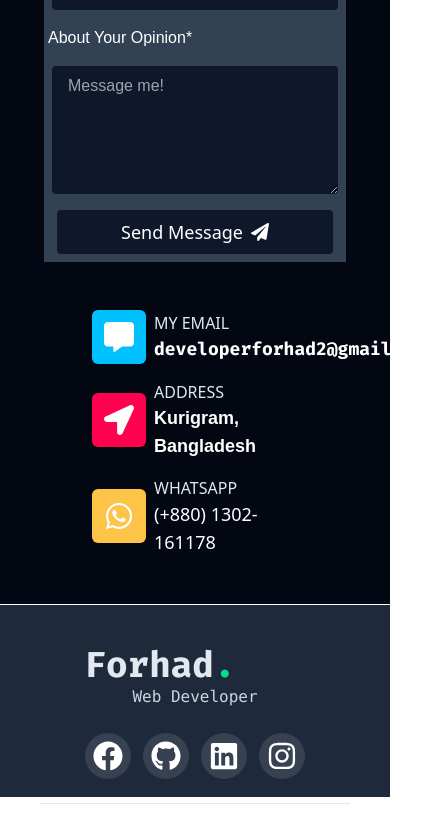
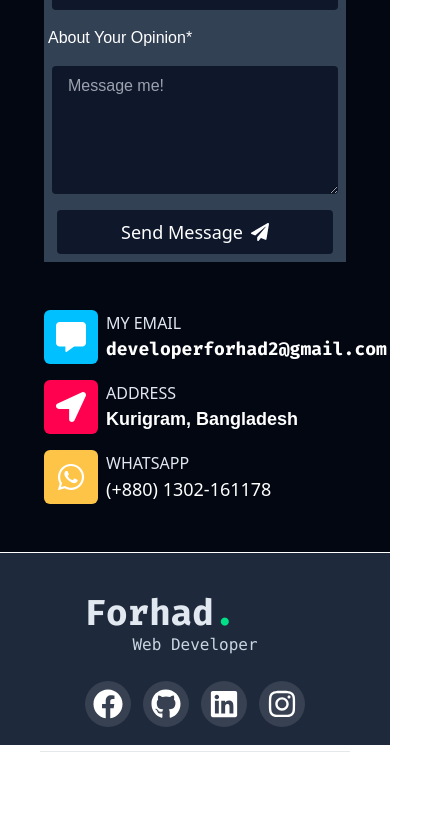
Before and after one commit to MdForhadHossainBabu/Forhad, a React (Vite) app: page / in a window 390 px wide. Shown: the part 8843-9679 px from the top of the page, 435 px wide, since content can reach past the window. After the commit the page ends 9639 px from the top, so only its background shows below. Built offline with nearby package versions, Linux system fonts and the light colour scheme; a web font is replaced by a local one.

Commit message:
added to resposive design

```diff
--- a/src/Layout/Contact/Contact.jsx
+++ b/src/Layout/Contact/Contact.jsx
@@ -101,7 +101,7 @@
        </form>
        {/* div details */}
        <div>
-         <div className="flex flex-col gap-4 md:my-[50%] px-12">
+         <div className="flex flex-col gap-4 md:my-[50%] md:px-12">
            <div className="flex items-center gap-2">
              <span className="rounded-md text-3xl p-3 bg-[#00C0FF] ">
                <FaMessage />
```
